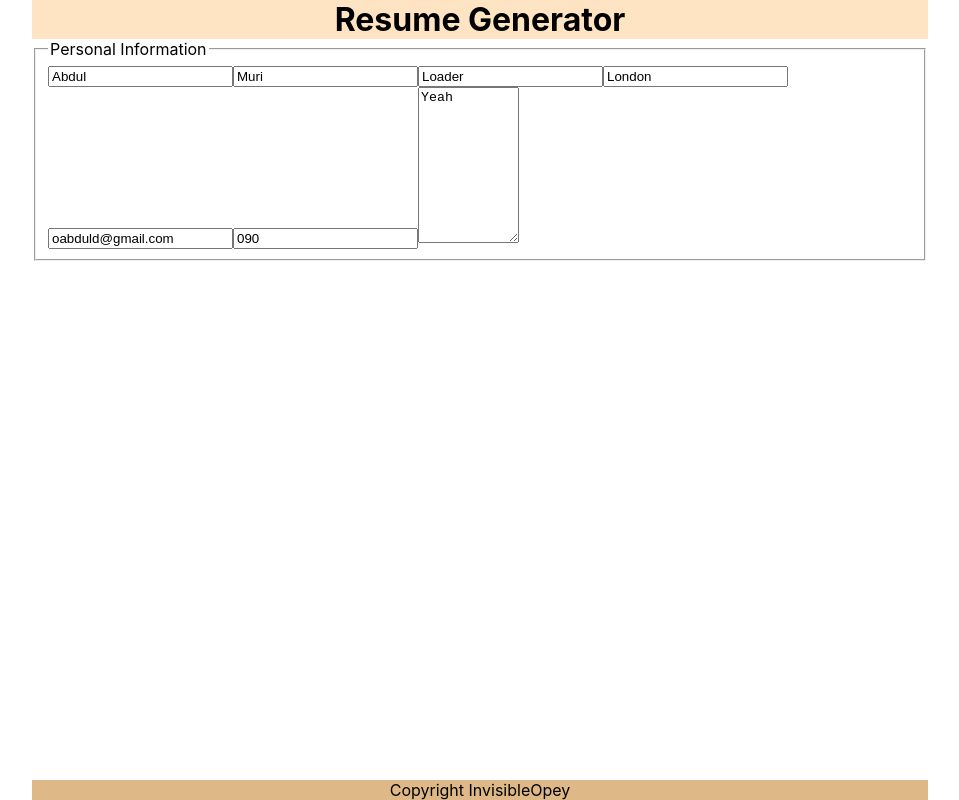
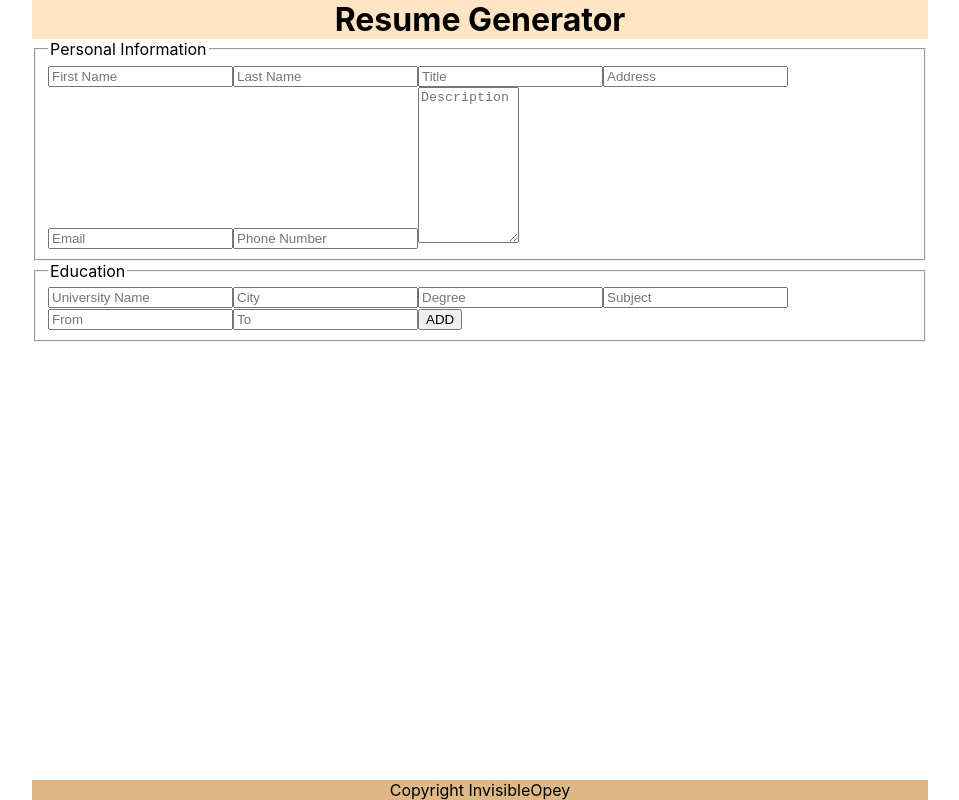
Before and after one commit to invisibleopey/resume-project, a React (Create React App) app: page / in a window 1280 px wide. Shown: the whole page, without its empty margins (160-1119 px from the left). Built offline with nearby package versions, Linux system fonts and the light colour scheme.

Commit message:
Import and render education component

```diff
--- a/src/App.js
+++ b/src/App.js
@@ -4,18 +4,19 @@ import './styles/App.css';
 import Header from './components/Header';
 import Footer from './components/Footer';
 import General from './components/General';
+import Education from './components/Education';
 
 class App extends Component {
   constructor(props) {
     super(props);
     this.state = {
-      firstName: 'Abdul',
-      lastName: 'Muri',
-      title: 'Loader',
-      address: 'London',
-      email: 'oabduld@gmail.com',
-      phoneNumber: '090',
-      description: 'Yeah',
+      firstName: '',
+      lastName: '',
+      title: '',
+      address: '',
+      email: '',
+      phoneNumber: '',
+      description: '',
       school: {
         name: '',
         city: '',
@@ -36,8 +37,30 @@ class App extends Component {
     });
   };
 
+  handleSchoolChange = (event) => {
+    const { name, value } = event.target;
+    this.setState({ school: { [name]: value } });
+  };
+
+  handleSchoolSubmit = (event) => {
+    event.preventDefault();
+    this.setState({
+      schools: this.state.schools.concat(this.state.school),
+      school: {
+        name: '',
+        city: '',
+        degree: '',
+        subject: '',
+        startDate: '',
+        endDate: '',
+        id: uniqid(),
+      },
+    });
+  };
+
   render() {
-    const { firstName, lastName, title, address, email, phoneNumber, description } = this.state;
+    const { firstName, lastName, title, address, email, phoneNumber, description, school } =
+      this.state;
     return (
       <div className="App">
         <Header />
@@ -52,6 +75,11 @@ class App extends Component {
             description={description}
             handleChange={this.handleChange}
           />
+          <Education
+            school={school}
+            handleChange={this.handleSchoolChange}
+            handleSchoolSubmit={this.handleSchoolSubmit}
+          />
         </div>
         <Footer />
       </div>
```
